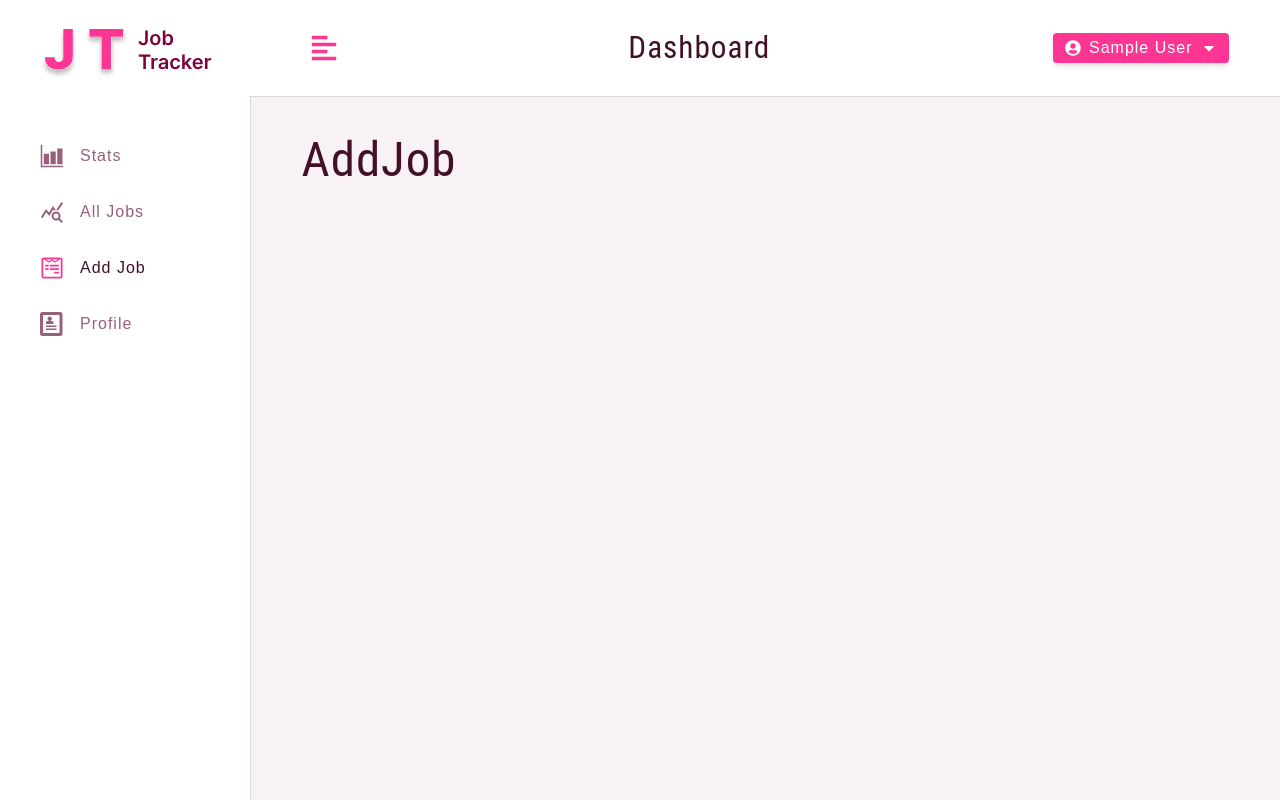
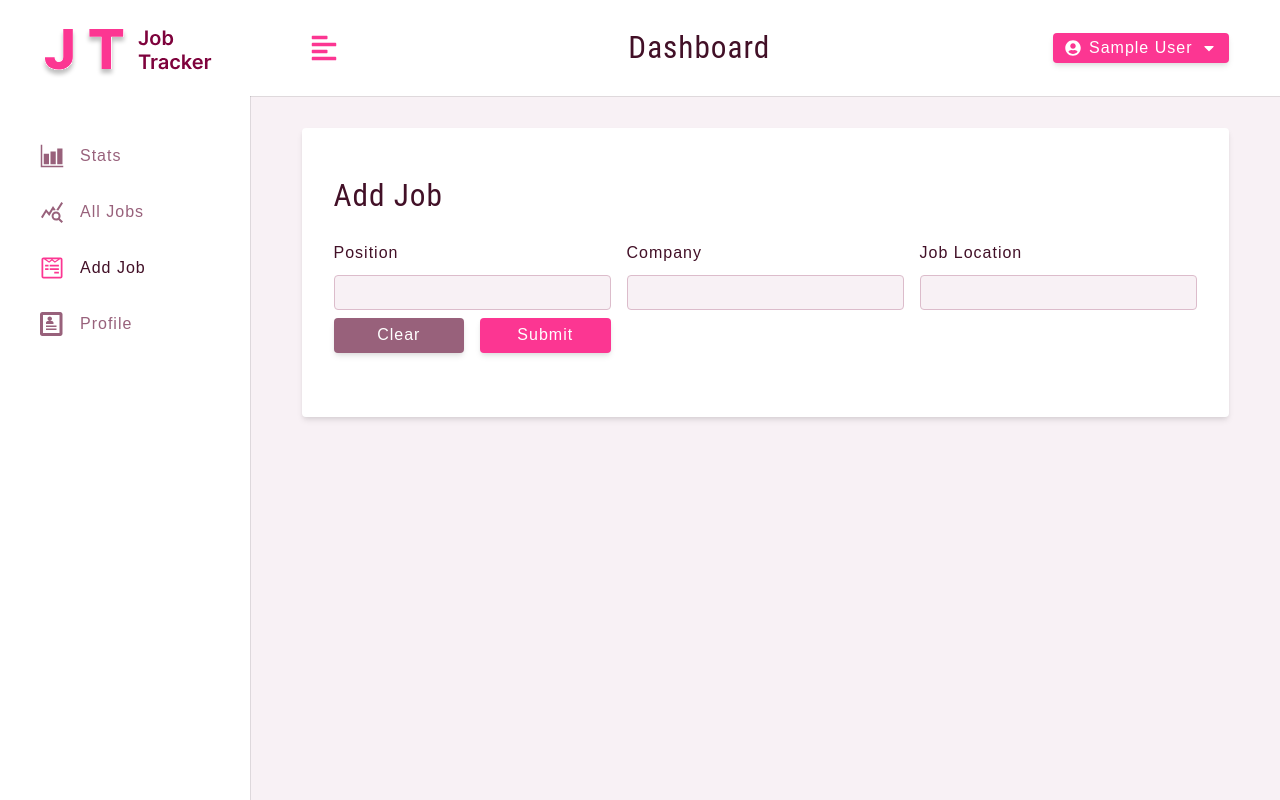
Before and after one commit to Katiao/jobTracker, a React (Create React App) app: page /add-job in a window 1280 px wide. Built offline with nearby package versions, Linux system fonts and the light colour scheme; sample sign-in values are in the browser's storage.

Commit message:
Create jobSlice structure and AddJob component structure, add types

```diff
--- /dev/null
+++ b/src/features/job/jobSlice.ts
@@ -0,0 +1,44 @@
+import { createSlice, createAsyncThunk } from "@reduxjs/toolkit";
+import { toast } from "react-toastify";
+import {
+  MODEL_jobTypeOptions,
+  MODEL_jobTypeOption,
+  MODEL_statusOption,
+  MODEL_statusOptions,
+} from "../../types";
+import { customFetch } from "../../utils/axios";
+import { getUserFromLocalStorage } from "../../utils";
+
+type InitiaState = {
+  isLoading: boolean;
+  position: string;
+  company: string;
+  jobLocation: string;
+  jobTypeOptions: MODEL_jobTypeOptions;
+  jobType: MODEL_jobTypeOption;
+  statusOptions: MODEL_statusOptions;
+  status: MODEL_statusOption;
+  isEditing: boolean;
+  editJobId: string;
+};
+
+const initialState: InitiaState = {
+  isLoading: false,
+  position: "",
+  company: "",
+  jobLocation: "",
+  jobTypeOptions: ["full-time", "part-time", "remote", "internship"],
+  jobType: "full-time",
+  statusOptions: ["interview", "declined", "pending"],
+  status: "pending",
+  isEditing: false,
+  editJobId: "",
+};
+
+const jobSlice = createSlice({
+  name: "job",
+  initialState,
+  reducers: {},
+});
+
+export default jobSlice.reducer;
--- a/src/features/user/userSlice.ts
+++ b/src/features/user/userSlice.ts
@@ -24,6 +24,8 @@ const initialState: InitiaState = {
 type RequestResponse = {
   user: MODEL__user;
 };
+
+//TODO : refactor as it's getting long
 
 export const registerUser = createAsyncThunk(
   "user/registerUser",
@@ -75,6 +77,10 @@ export const updateUser: UpdateUserResponses = createAsyncThunk<
     return resp.data as RequestResponse;
     //TODO : improve error type if possible
   } catch (error: any) {
+    if (error.response.status === 401) {
+      thunkAPI.dispatch(logoutUser());
+      return thunkAPI.rejectWithValue("Unauthorized! Logging out..");
+    }
     console.log(error.response);
     return thunkAPI.rejectWithValue(error.response.data.msg);
   }
--- a/src/pages/dashboard/AddJob.tsx
+++ b/src/pages/dashboard/AddJob.tsx
@@ -1,3 +1,91 @@
+import { FormRow } from "../../components";
+import Wrapper from "../../assets/wrappers/DashboardFormPage";
+import { useSelector, useDispatch } from "react-redux";
+import { toast } from "react-toastify";
+import { AppDispatch } from "../../store";
+
 export const AddJob = () => {
-  return <h1>AddJob</h1>;
+  const {
+    isLoading,
+    position,
+    company,
+    jobLocation,
+    jobType,
+    jobTypeOptions,
+    status,
+    statusOptions,
+    isEditing,
+    editJobId,
+    //TODO: fix type
+    //@ts-ignore
+  } = useSelector((store) => store.job);
+  const dispatch = useDispatch<AppDispatch>();
+
+  const handleSubmit = (e: React.FormEvent<HTMLFormElement>) => {
+    e.preventDefault();
+
+    if (!position || !company || !jobLocation) {
+      toast.error("Please Fill Out All Fields");
+      return;
+    }
+  };
+  const handleJobInput = (e: React.ChangeEvent<HTMLInputElement>) => {
+    const name = e.target.name;
+    const value = e.target.value;
+    console.log(name, value);
+  };
+
+  return (
+    <Wrapper>
+      <form className="form" onSubmit={handleSubmit}>
+        <h3>{isEditing ? "edit job" : "add job"}</h3>
+
+        <div className="form-center">
+          {/* position */}
+          <FormRow
+            type="text"
+            name="position"
+            value={position}
+            handleChange={handleJobInput}
+          />
+          {/* company */}
+          <FormRow
+            type="text"
+            name="company"
+            value={company}
+            handleChange={handleJobInput}
+          />
+          {/* location */}
+          <FormRow
+            type="text"
+            labelText="job location"
+            name="jobLocation"
+            value={jobLocation}
+            handleChange={handleJobInput}
+          />
+          {/* job status */}
+
+          {/* job type */}
+
+          {/* btn container */}
+          <div className="btn-container">
+            <button
+              type="button"
+              className="btn btn-block clear-btn"
+              onClick={() => console.log("clear values")}
+            >
+              clear
+            </button>
+            <button
+              type="submit"
+              className="btn btn-block submit-btn"
+              disabled={isLoading}
+            >
+              submit
+            </button>
+          </div>
+        </div>
+      </form>
+    </Wrapper>
+  );
 };
--- a/src/store.ts
+++ b/src/store.ts
@@ -1,10 +1,12 @@
 import { configureStore } from "@reduxjs/toolkit";
 
 import userSlice from "./features/user/userSlice";
+import jobSlice from "./features/job/jobSlice";
 
 export const store = configureStore({
   reducer: {
     user: userSlice,
+    job: jobSlice,
   },
 });
 
```
Also changed, not shown: src/types.ts (+10 -0 lines).
